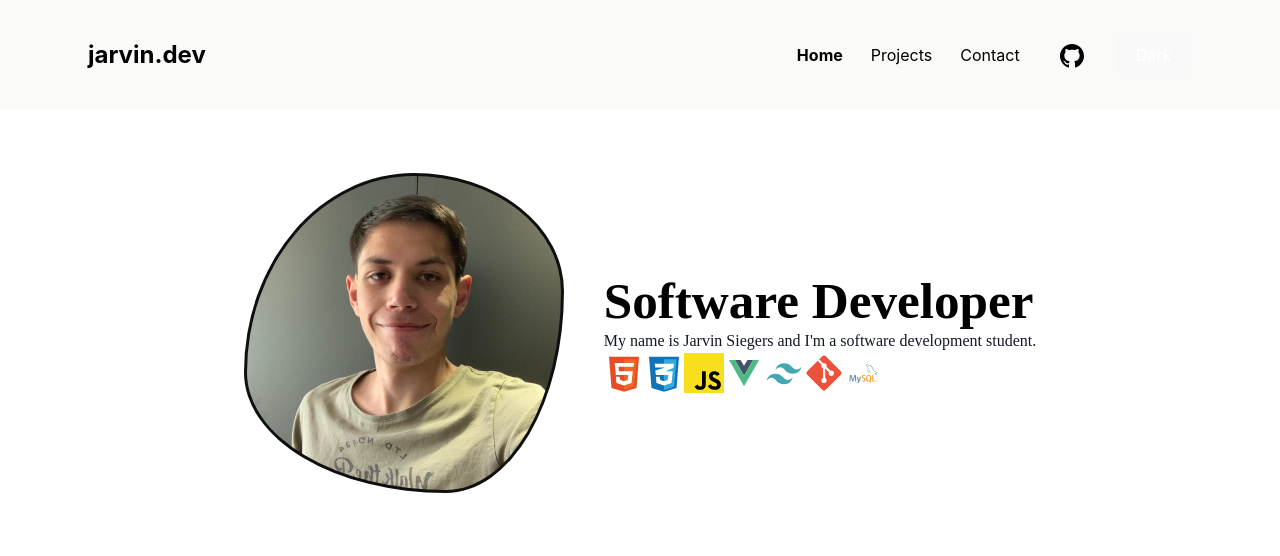
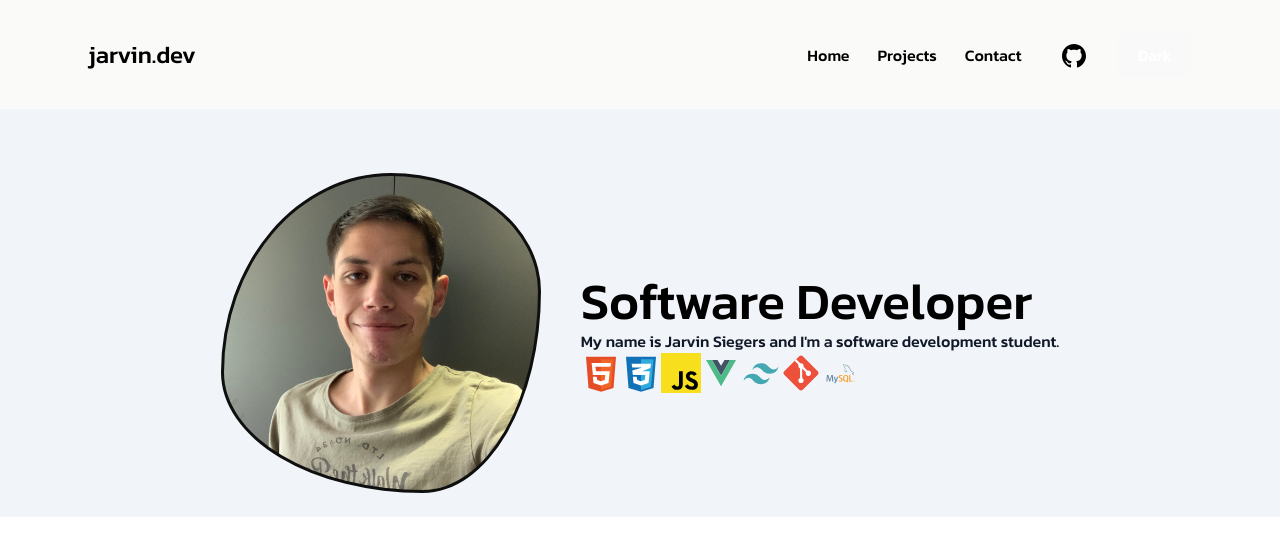
Before and after one commit to jarvin-s/portfolio, a Vue app: page / in a window 1280 px wide. Shown: the top 556 px of the page. Built offline with nearby package versions, Linux system fonts and the light colour scheme.

Commit message:
Add Kanit font

```diff
--- a/src/style.css
+++ b/src/style.css
@@ -1,10 +1,11 @@
 @import url('https://fonts.googleapis.com/css2?family=Bebas+Neue&family=Roboto:ital,wght@0,100;0,300;1,100;1,300&display=swap');
+@import url('https://fonts.googleapis.com/css2?family=Bebas+Neue&family=Kanit:wght@500&family=Roboto:ital,wght@0,100;0,300;1,100;1,300&display=swap');
 @tailwind base;
 @tailwind components;
 @tailwind utilities;
 
 :root {
-  font-family: Inter, system-ui, Avenir, Helvetica, Arial, sans-serif;
+  font-family: 'Kanit', sans-serif;
   line-height: 1.5;
   font-weight: 400;
 
--- a/src/views/Home.vue
+++ b/src/views/Home.vue
@@ -1,5 +1,5 @@
 <template>
-    <section id="home" class="hero dark:bg-slate-900">
+    <section id="home" class="hero bg-slate-100 dark:bg-slate-900">
         <div class="container mt-10 py-6 justify-center">
             <div class="content flex justify-center items-center gap-x-12 flex-col md:flex-row">
                 <div class="hero-main flex justify-center items-center gap-10 flex-col md:flex-row relative">
--- a/tailwind.config.js
+++ b/tailwind.config.js
@@ -7,7 +7,7 @@ export default {
   ],
   theme: {
     fontFamily: {
-      'sans': ['Poppins']
+      'sans': ['Poppins', 'Kanit']
     },
     extend: {},
   },
```
